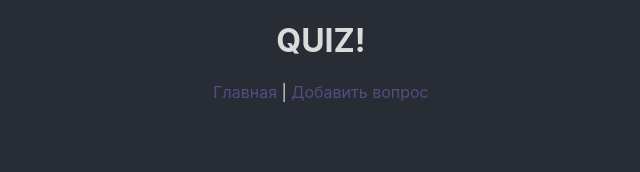
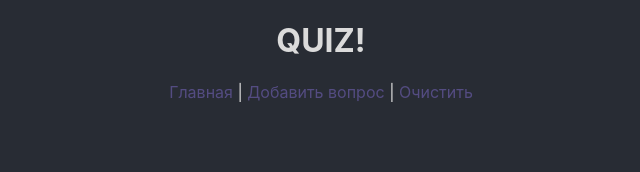
Before and after one commit to baaaka04/quiz, a React (Vite) app: page / in a window 1280 px wide. Shown: the top 172 px of the page, without its empty margins (319-959 px from the left). Built offline with nearby package versions, Linux system fonts and the light colour scheme; the HTML template or start-up script is replaced by a standard one.

Commit message:
Add button "clear quiz"

```diff
--- a/src/App.tsx
+++ b/src/App.tsx
@@ -62,7 +62,8 @@ function App() {
       <h1>QUIZ!</h1>
       <nav>
         <Link className="nav-link" to="/quiz/">Главная</Link> |{" "}
-        <Link className="nav-link" to="/quiz/new">Добавить вопрос</Link>
+        <Link className="nav-link" to="/quiz/new">Добавить вопрос</Link> |{" "}
+        <span className="nav-link" onClick={() => setQuizitems(initialQuizItems)}>Очистить</span>
       </nav>
 
       <Router>
--- a/src/index.css
+++ b/src/index.css
@@ -37,6 +37,7 @@ select {
 .nav-link {
   text-decoration: none;
   color: rgb(84, 76, 130);
+  cursor: pointer;
 }
 
 .answer {
```
